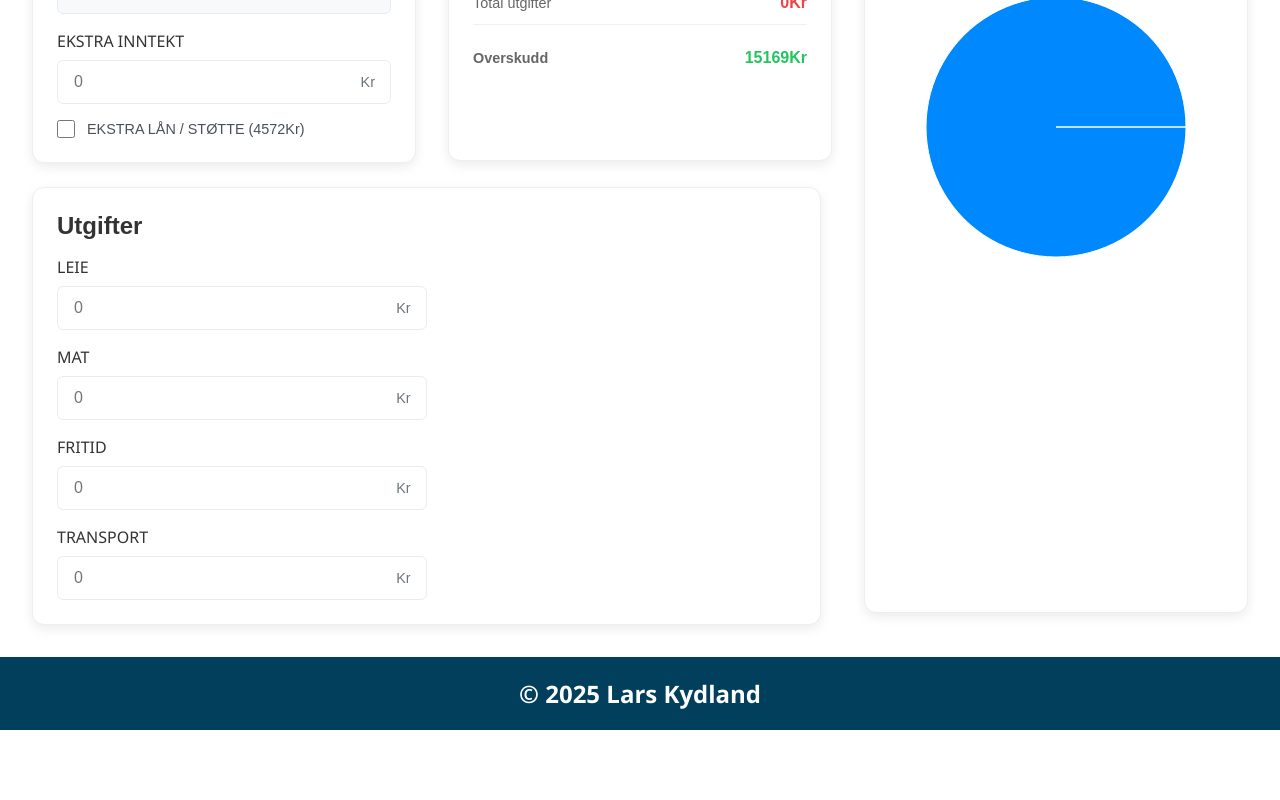
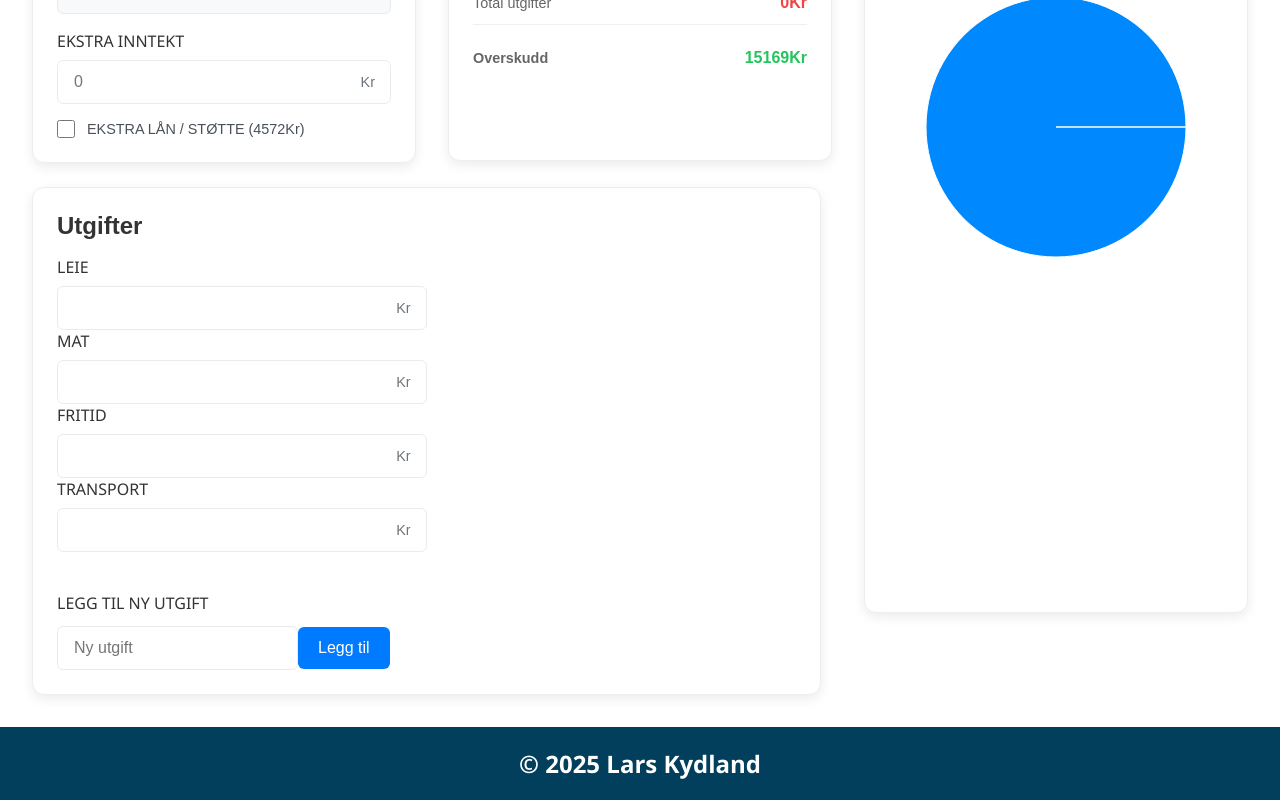
Before and after one commit to Larskyd/Budsjett-app, a React (Vite) app: page / in a window 1280 px wide. Shown: the part 306-1106 px from the top of the page. Before the commit the page ends 1036 px from the top, so only its background shows below. Built offline with nearby package versions, Linux system fonts and the light colour scheme.

Commit message:
la til mulighet til å legge til egne utgifter

```diff
--- a/src/components/Budsjett/BudsjettDashboard/BudsjettDashboard.css
+++ b/src/components/Budsjett/BudsjettDashboard/BudsjettDashboard.css
@@ -13,5 +13,5 @@
 .input-sections {
   display: flex;
   flex-direction: column;
-  gap: 1.5rem;
+  gap: 1.5rem;s
 }
--- a/src/components/Budsjett/BudsjettDashboard/BudsjettDashboard.jsx
+++ b/src/components/Budsjett/BudsjettDashboard/BudsjettDashboard.jsx
@@ -18,7 +18,8 @@ const BudsjettDashboard = () => {
     data,
     setJobb,
     setHarEkstraLoan,
-    handleExpenseChange
+    handleExpenseChange,
+    addExpense
   } = useBudsjett();
 
   return (
@@ -37,6 +38,7 @@ const BudsjettDashboard = () => {
             <UtgiftSeksjon
               utgifter={utgifter}
               handleExpenseChange={handleExpenseChange}
+              addExpense={addExpense}
             />
           </div>
 
--- a/src/components/Budsjett/UtgiftSeksjon/UtgiftSeksjon.css
+++ b/src/components/Budsjett/UtgiftSeksjon/UtgiftSeksjon.css
@@ -64,3 +64,45 @@
   font-size: 0.9rem;
   pointer-events: none;
 }
+
+.expense-section .add-expense {
+  display: flex;
+  gap: 0.75rem;
+  margin-top: 1.5rem;
+  width: 50%;
+}
+
+.expense-section .add-expense input {
+  flex: 1;
+  padding: 0.75rem 1rem;
+  border: 1px solid #e9ecef;
+  border-radius: 6px;
+  font-size: 1rem;
+  transition: border-color 0.2s ease;
+}
+
+.expense-section .add-expense input:focus {
+  outline: none;
+  border-color: #007bff;
+  box-shadow: 0 0 0 2px rgba(0, 123, 255, 0.25);
+}
+
+.expense-section .add-expense .add-button {
+  padding: 0.75rem 1.25rem;
+  border: none;
+  border-radius: 6px;
+  background: #007bff;
+  color: #fff;
+  font-size: 1rem;
+  font-weight: 500;
+  cursor: pointer;
+  transition: background 0.2s ease;
+}
+
+.expense-section .add-expense .add-button:hover {
+  background: #0056b3;
+}
+
+.expense-section .add-expense .add-button:active {
+  background: #004494;
+}
--- a/src/components/Budsjett/UtgiftSeksjon/UtgiftSeksjon.jsx
+++ b/src/components/Budsjett/UtgiftSeksjon/UtgiftSeksjon.jsx
@@ -1,18 +1,27 @@
+import { useState } from 'react';
 import './UtgiftSeksjon.css';
 
-const UtgiftSeksjon = ({ utgifter, handleExpenseChange }) => {
-  return (
-    <div className="expense-section">
-      <h3 className="section-title">Utgifter</h3>
+const UtgiftSeksjon = ({ utgifter, handleExpenseChange, addExpense }) => {
+  const [nyUtgift, setNyUtgift] = useState('');
 
-      <div className="input-grid">
-        {utgifter.map((exp, i) => (
+  const handleAddClick = () => {
+    addExpense(nyUtgift);
+    setNyUtgift('');
+  };
+
+return (
+  <div className="expense-section">
+    <h3 className="section-title">Utgifter</h3>
+
+    <div className="input-grid">
+      <div className="fixed-expenses">
+        {utgifter.slice(0, 4).map((exp, i) => (
           <div key={exp.name} className="input-group">
             <label className="input-label">{exp.name.toUpperCase()}</label>
             <div className="input-wrapper">
               <input
                 type="number"
-                placeholder="0"
+                placeholder=""
                 value={exp.value || ''}
                 onChange={(e) => handleExpenseChange(i, e.target.value)}
                 className="styled-input"
@@ -22,8 +31,43 @@ const UtgiftSeksjon = ({ utgifter, handleExpenseChange }) => {
           </div>
         ))}
       </div>
+
+      <div className="right-side">
+        <div className="input-group add-expense">
+          <label className="input-label">LEGG TIL NY UTGIFT</label>
+          <div className="add-expense-wrapper">
+            <input
+              type="text"
+              placeholder="Ny utgift"
+              value={nyUtgift}
+              onChange={(e) => setNyUtgift(e.target.value)}
+            />
+            <button onClick={handleAddClick} className="add-button">
+              Legg til
+            </button>
+          </div>
+        </div>
+
+        <div className="dynamic-expenses">
+          {utgifter.slice(4).map((exp, i) => (
+            <div key={exp.name} className="input-group">
+              <label className="input-label">{exp.name.toUpperCase()}</label>
+              <div className="input-wrapper">
+                <input
+                  type="number"
+                  placeholder="0"
+                  value={exp.value || ''}
+                  onChange={(e) => handleExpenseChange(i + 4, e.target.value)}
+                  className="styled-input"
+                />
+                <span className="input-suffix">Kr</span>
+              </div>
+            </div>
+          ))}
+        </div>
+      </div>
     </div>
-  );
+  </div>
+);
 };
-
 export default UtgiftSeksjon;
--- a/src/hooks/useBudsjett.jsx
+++ b/src/hooks/useBudsjett.jsx
@@ -1,4 +1,3 @@
-
 import { useState } from 'react';
 
 export const useBudsjett = () => {
@@ -6,7 +5,7 @@ export const useBudsjett = () => {
   const totalLoan = 15169;
   const ekstraLoan = 4572;
 
-  // Ka endres under bruk
+  // Kan endres under bruk
   const [jobb, setJobb] = useState(0);
   const [harEkstraLoan, setHarEkstraLoan] = useState(false);
   const [utgifter, setUtgifter] = useState([
@@ -27,15 +26,21 @@ export const useBudsjett = () => {
     ...(overskudd > 0 ? [{name: 'Overskudd', value: overskudd}] : [])
   ];
 
-  // utgifet handler
+  // Endre eksisterende utgifter
   const handleExpenseChange = (index, newValue) => {
     const numValue = Number(newValue) || 0;
     const updated = utgifter.map((item, i) =>
       i === index
         ? { name: item.name, value: numValue }
-        : { name: item.name, value: item.value }
+        : item
     );
     setUtgifter(updated);
+  };
+
+  // Legg til ny utgift
+  const addExpense = (name) => {
+    if (!name.trim()) return;
+    setUtgifter([...utgifter, { name, value: 0 }]);
   };
 
   return {
@@ -50,6 +55,7 @@ export const useBudsjett = () => {
     data,
     setJobb,
     setHarEkstraLoan,
-    handleExpenseChange
+    handleExpenseChange,
+    addExpense
   };
 };
```
